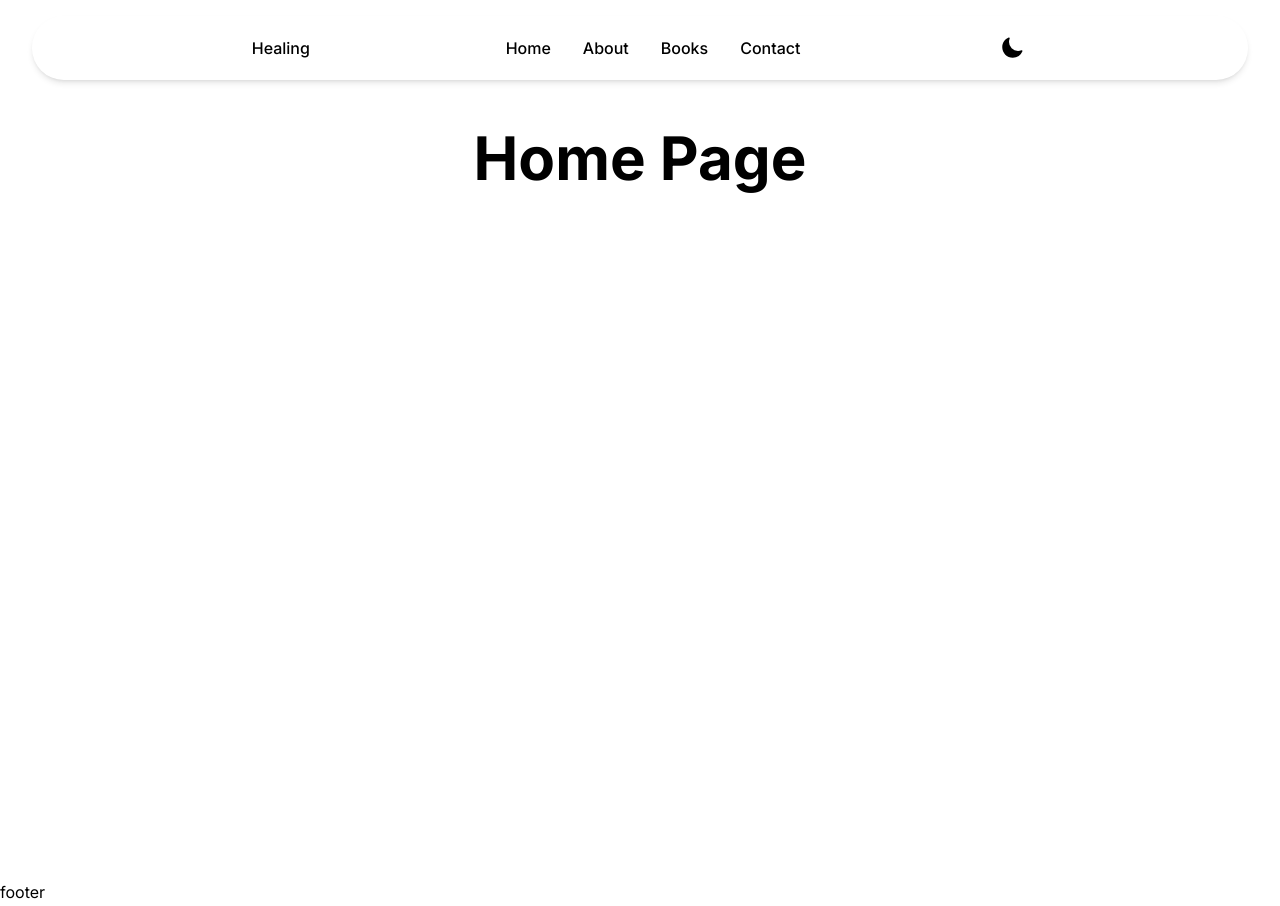
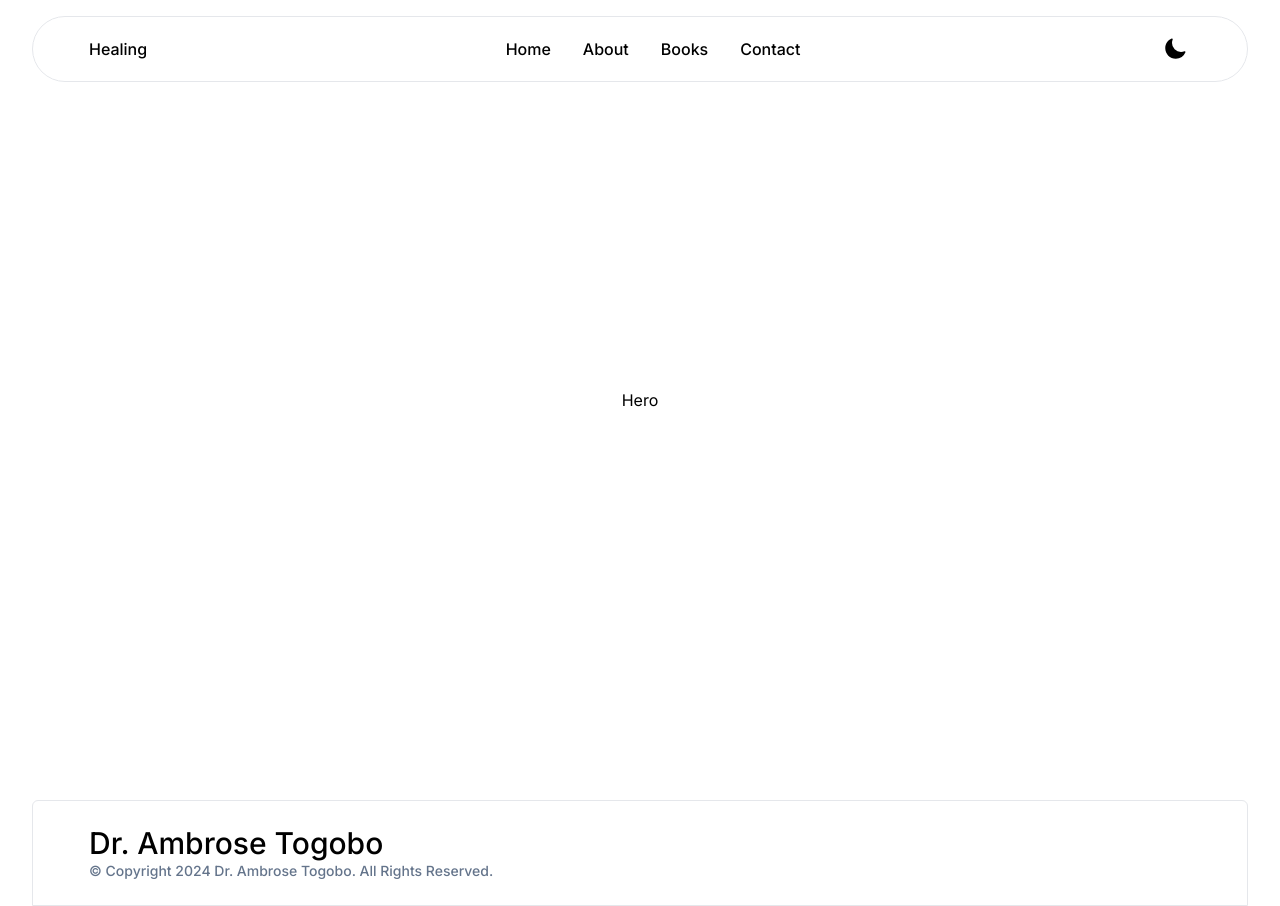
Before and after one commit to amartey-tricky/healing, a Next.js app: page / in a window 1280 px wide. Built offline with nearby package versions, Linux system fonts and the light colour scheme.

Commit message:
add footer

```diff
--- a/app/page.tsx
+++ b/app/page.tsx
@@ -1,9 +1,10 @@
 import Image from "next/image";
+import Hero from "@/components/Hero"
 
 export default function Home() {
   return (
     <main className="flex flex-col min-h-screen">
-      <h1 className="font-bold text-6xl text-center py-12">Home Page</h1>
+      <Hero />
     </main>
   );
 }
--- a/components/Footer/index.module.css
+++ b/components/Footer/index.module.css
@@ -0,0 +1,15 @@
+.footer {
+ @apply w-full px-4 md:px-8;
+}
+
+.footerContainer {
+  @apply w-full h-full p-4 md:py-6 md:px-14 capitalize font-medium border rounded-tl-md rounded-tr-md;
+}
+
+.footerHeader {
+  @apply text-3xl;
+}
+
+.footerParagraph {
+  @apply text-sm text-slate-500 dark:text-slate-400;
+}
--- a/components/Footer/index.tsx
+++ b/components/Footer/index.tsx
@@ -1,7 +1,18 @@
+import styles from "./index.module.css";
+
+import Link from "next/link";
+
 export default function Footer() {
   return (
-    <footer>
-      footer
+    <footer className={styles.footer}>
+      <div className={styles.footerContainer}>
+        <div>
+          <h2 className={styles.footerHeader}>
+            Dr. Ambrose Togobo
+          </h2>
+          <p  className={styles.footerParagraph}>© Copyright 2024 <Link href="/">Dr. Ambrose Togobo</Link>. All Rights Reserved.</p>
+        </div>
+      </div>
     </footer>
   )
 }
--- a/components/Header/anim.ts
+++ /dev/null
@@ -1,27 +0,0 @@
-export const menuSlide = {
-  initial: { x: "calc(100%+100px)" },
-  enter: { x: "0", transition: { duration: 0.8, ease: [0.37, 0, 0.63, 1] } },
-  exit: {
-    x: "calc(100%+100px)",
-    transition: { duration: 0.8, ease: [0.37, 0, 0.63, 1] },
-  },
-};
-
-export const slide = {
-  initial: { x: 80 },
-  enter: (i: number) => ({
-    x: 0,
-    transition: { duration: 0.8, ease: [0.37, 0, 0.63, 1] },
-    delay: 0.05 * i,
-  }),
-  exit: (i: number) => ({
-    x: 80,
-    transition: { duration: 0.8, ease: [0.37, 0, 0.63, 1] },
-    delay: 0.05 * i,
-  }),
-};
-
-export const scale = {
-  open: { scale: 1, transition: { duration: 0.5 } },
-  closed: { scale: 0, transition: { duration: 0.6 } },
-};
--- /dev/null
+++ b/components/Header/index.module.css
@@ -0,0 +1,53 @@
+.header {
+  @apply mt-4
+  fixed
+  w-full
+  font-medium
+  px-4
+  md:px-8;
+}
+
+.nav {
+  @apply p-4
+  md:py-4
+  md:px-14
+  flex
+  flex-row
+  items-center
+  justify-between
+  backdrop-blur-md
+  lg:backdrop-blur-lg
+  rounded-full
+  border;
+}
+
+.links {
+  @apply hidden
+  flex-row
+  gap-8
+  lg:flex;
+}
+
+.menu {
+  @apply hidden
+  flex-row
+  gap-8
+  items-center
+  lg:flex;
+}
+
+.menuButton {
+  @apply w-8 h-8 lg:hidden;
+  transition: transform 0.6s cubic-bezier(0.11, 0, 0.5, 0);
+  transition-duration: 200ms;
+}
+
+.mobileMenu {
+  @apply w-full
+  h-full
+  flex
+  flex-col
+  gap-8
+  items-center
+  justify-evenly;
+}
--- a/components/Header/index.tsx
+++ b/components/Header/index.tsx
@@ -1,6 +1,6 @@
 "use client";
 
-import styles from "./style.module.css";
+import styles from "./index.module.css";
 
 import { XMarkIcon, Bars3Icon } from "@heroicons/react/24/outline";
 import { useState } from "react";
--- a/components/Header/style.module.css
+++ /dev/null
@@ -1,29 +0,0 @@
-.header {
-  @apply mt-4
-  w-full
-  font-medium
-  px-4
-  md:px-8;
-}
-
-.nav {
-  @apply p-4 md:py-4 md:px-6 flex flex-row items-center justify-between lg:justify-evenly backdrop-blur-md lg:backdrop-blur-lg rounded-full shadow-md;
-}
-
-.links {
-  @apply hidden flex-row gap-8 lg:flex;
-}
-
-.menu {
-  @apply hidden flex-row gap-8 items-center lg:flex;
-}
-
-.menuButton {
-  @apply w-8 h-8 lg:hidden;
-  transition: transform 0.6s cubic-bezier(0.11, 0, 0.5, 0);
-  transition-duration: 200ms;
-}
-
-.mobileMenu {
-  @apply w-full h-full flex flex-col gap-8 items-center justify-evenly;
-}
--- /dev/null
+++ b/components/Hero/index.module.css
@@ -0,0 +1,7 @@
+.hero {
+  @apply min-h-screen bg-cover;
+}
+
+.heroContainer {
+  @apply container px-4 md:px-6 py-24 w-full h-screen flex justify-evenly items-center;
+}
--- /dev/null
+++ b/components/Hero/index.tsx
@@ -0,0 +1,11 @@
+import styles from "./index.module.css"
+
+export default function Home() {
+  return (
+    <section className={styles.hero}>
+      <div className={styles.heroContainer}>
+        <h1>Hero</h1>
+      </div>
+    </section>
+  )
+}
```
Also changed, not shown: app/index.module.css (added).
